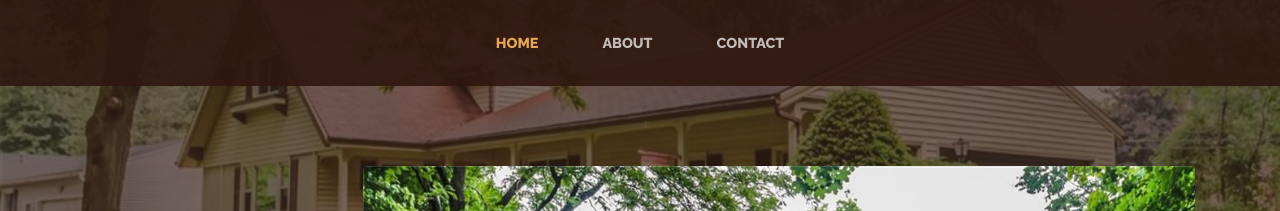
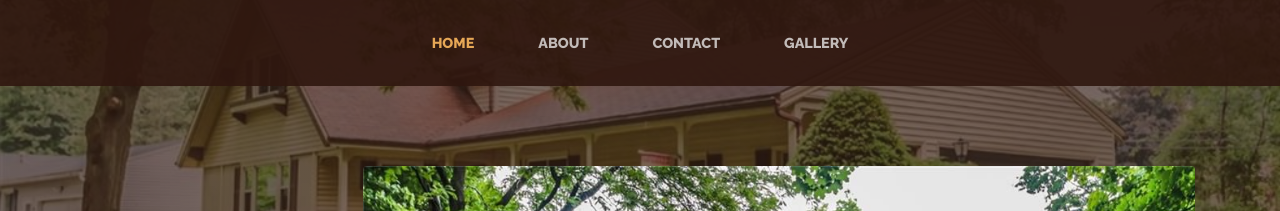
Before and after one commit to TheKingswoodDrive/TheKingswoodDrive.github.io, a website: page index.html in a window 1280 px wide. Shown: the part 274-485 px from the top of the page. Drawn offline with Linux system fonts and the light colour scheme.

Commit message:
added Gallery link

```diff
--- a/index.html
+++ b/index.html
@@ -49,6 +49,9 @@
           <li class="nav-item px-lg-4">
             <a class="nav-link text-uppercase text-expanded" href="contact.html">Contact</a>
           </li>
+          <li class="nav-item px-lg-4"">
+              <a class="nav-link text-uppercase text-expanded" href="gallery.html" >Gallery</a>
+            </li>
         </ul>
       </div>
     </div>
```
